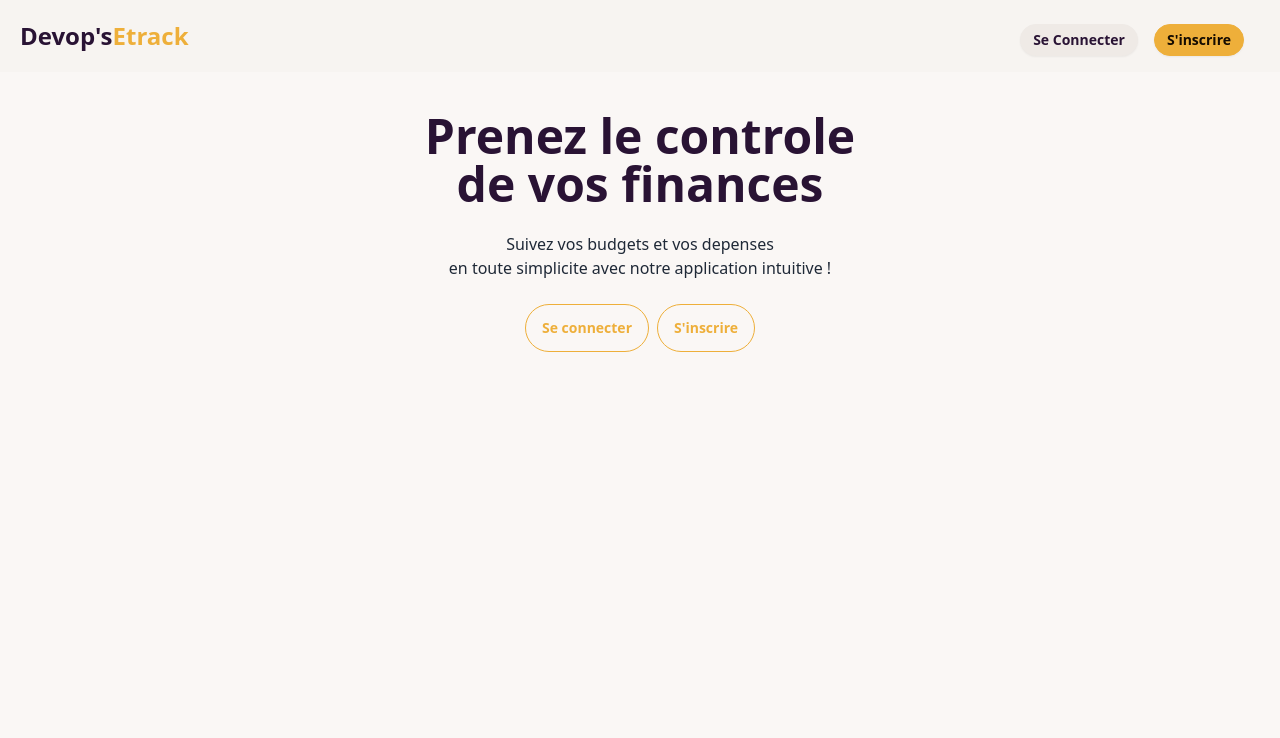
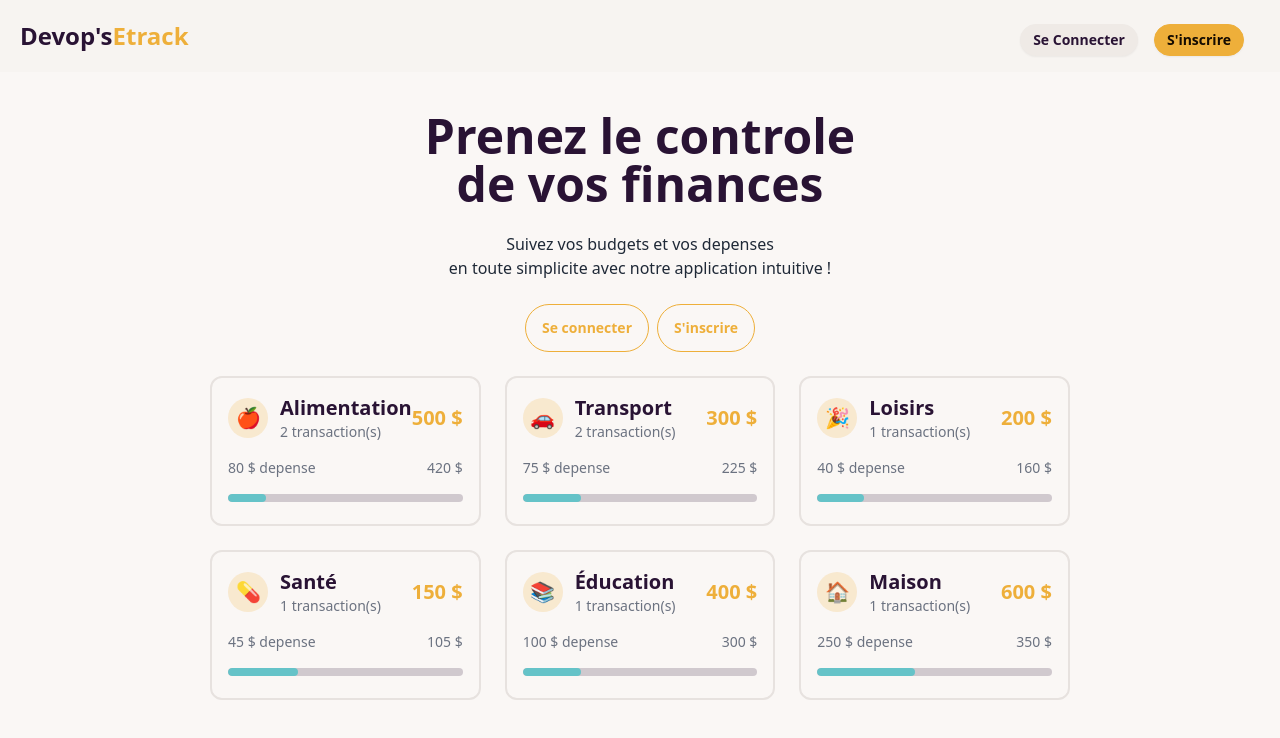
Before and after one commit to Devop-code/devop-etrack, a Next.js app: page / in a window 1280 px wide. Shown: the top 738 px of the page. Built offline with nearby package versions, Linux system fonts and the light colour scheme; no server answers.

Commit message:
ajout de la récupération des transactions par budget, amélioration de l'affichage des budgets et ajout d'un nouveau composant de gestion des budgets

```diff
--- a/app/Budgets/page.tsx
+++ b/app/Budgets/page.tsx
@@ -9,6 +9,7 @@ import Notification from "../components/Notification"
 import BudgetItem from "../components/BudgetItem"
 import {Budget} from "@/types"
 import Link from "next/link"
+import { Landmark } from 'lucide-react';
 const page = () => {
    const {user}=useUser()
    const [budgetName , setBudgetName]= useState<string>("")
@@ -36,6 +37,7 @@ const page = () => {
         amount,
         selectedEmoji
       )
+      fetchBudgets()
       const modal = document.getElementById("my_modal_3") as HTMLDialogElement
       if(modal){
         modal.close()
@@ -71,6 +73,7 @@ const page = () => {
 {/* You can open the modal using document.getElementById('ID').showModal() method */}
 <button className="btn" onClick={()=>(document.getElementById('my_modal_3') as HTMLDialogElement).showModal()}>
   Nouveau Budgets
+  <Landmark className='w-4'/>
   </button>
 <dialog id="my_modal_3" className="modal">
   <div className="modal-box">
@@ -118,8 +121,8 @@ const page = () => {
   <ul className="grid md:grid-cols-3 gap-6 mt-4">
    {
     budgets.map((budget)=>(
-      <Link href={""} key={budget.id}>
-        <BudgetItem budget={budget}/>
+      <Link href={`/manage/${budget.id}`} key={budget.id}>
+        <BudgetItem budget={budget} enableHover={1}/>
       </Link>
     ))
    }
--- a/app/actions.ts
+++ b/app/actions.ts
@@ -72,3 +72,22 @@ export async function getBudgets(email:string){
         throw error
     }
 }
+export async function getTransactionByBudgetId(budgetId:string){
+    try{
+        const budget = await prisma.budget.findUnique({
+            where:{
+                id:budgetId
+            },
+            include: {
+                transactions:true
+            }
+        })
+        if(!budget){
+            throw new Error('Budget non trouver');
+        }
+        return budget;
+    }catch(error){
+        console.error("erreur lors de la récupération des transactions: ",error)
+        throw error;
+    }
+}
--- a/app/components/BudgetItem.tsx
+++ b/app/components/BudgetItem.tsx
@@ -1,17 +1,19 @@
 import React from 'react'
 import {Budget} from '@/types'
 interface BudgetItemProps{
-  budget : Budget
+  budget : Budget;
+  enableHover?:number
 
 }
-const BudgetItem: React.FC<BudgetItemProps>=({budget})=>{
+const BudgetItem: React.FC<BudgetItemProps>=({budget,enableHover})=>{
     const transactionCount = budget.transactions ? budget.transactions.length : 0;
     const totalTransactionAmount = budget.transactions? budget.transactions.reduce((sum,transaction)=> sum + transaction.amount,0) : 0
     const remainingAmount = budget.amount - totalTransactionAmount
     const progressValue = totalTransactionAmount > budget.amount ? 100
     :  (totalTransactionAmount/ budget.amount) *100
+    const hoverClasse = enableHover === 1? "hover:shadow-xl hover:border-accent": ""
     return(
-        <li key={budget.id} className="p-4 rounded-xl border-base-300 list-none border-2">
+        <li key={budget.id} className={`p-4 rounded-xl border-base-300 list-none border-2 ${hoverClasse}`}>
             <div className="flex items-center justify-between">
                 <div className="flex items-center ">
                     <div className="bg-accent/20 text-xl h-10 w-10 rounded-full
@@ -26,7 +28,7 @@ const BudgetItem: React.FC<BudgetItemProps>=({budget})=>{
                     </div>
                 </div>
                 <div className="text-xl font-bold text-accent">
-                  {budget.amount}
+                  {budget.amount} $
                 </div>
             </div>
           <div className="flex justify-between item-center mt-4 text-gray-500 text-sm">
--- /dev/null
+++ b/app/data.ts
@@ -0,0 +1,132 @@
+import { Budget } from "@/type";
+
+const budgets: Budget[] = [
+  {
+    id: "1",
+    createdAt: new Date("2023-01-10"),
+    name: "Alimentation",
+    amount: 500,
+    emoji: "🍎",
+    transactions: [
+      {
+        id: "t1",
+        amount: 50,
+        emoji: "🍕",
+        description: "Pizzeria",
+        createdAt: new Date("2023-01-12"),
+        budgetName: "Alimentation",
+        budgetId: "1",
+      },
+      {
+        id: "t2",
+        amount: 30,
+        emoji: "🍞",
+        description: "Boulangerie",
+        createdAt: new Date("2023-01-15"),
+        budgetName: "Alimentation",
+        budgetId: "1",
+      },
+    ],
+  },
+  {
+    id: "2",
+    createdAt: new Date("2023-01-05"),
+    name: "Transport",
+    amount: 300,
+    emoji: "🚗",
+    transactions: [
+      {
+        id: "t3",
+        amount: 60,
+        emoji: "⛽",
+        description: "Essence",
+        createdAt: new Date("2023-01-08"),
+        budgetName: "Transport",
+        budgetId: "2",
+      },
+      {
+        id: "t4",
+        amount: 15,
+        emoji: "🚕",
+        description: "Taxi",
+        createdAt: new Date("2023-01-20"),
+        budgetName: "Transport",
+        budgetId: "2",
+      },
+    ],
+  },
+  {
+    id: "3",
+    createdAt: new Date("2023-02-01"),
+    name: "Loisirs",
+    amount: 200,
+    emoji: "🎉",
+    transactions: [
+      {
+        id: "t5",
+        amount: 40,
+        emoji: "🎬",
+        description: "Cinéma",
+        createdAt: new Date("2023-02-03"),
+        budgetName: "Loisirs",
+        budgetId: "3",
+      },
+    ],
+  },
+  {
+    id: "4",
+    createdAt: new Date("2023-02-15"),
+    name: "Santé",
+    amount: 150,
+    emoji: "💊",
+    transactions: [
+      {
+        id: "t6",
+        amount: 45,
+        emoji: "🏥",
+        description: "Consultation médicale",
+        createdAt: new Date("2023-02-17"),
+        budgetName: "Santé",
+        budgetId: "4",
+      },
+    ],
+  },
+  {
+    id: "5",
+    createdAt: new Date("2023-03-01"),
+    name: "Éducation",
+    amount: 400,
+    emoji: "📚",
+    transactions: [
+      {
+        id: "t7",
+        amount: 100,
+        emoji: "📖",
+        description: "Livres scolaires",
+        createdAt: new Date("2023-03-05"),
+        budgetName: "Éducation",
+        budgetId: "5",
+      },
+    ],
+  },
+  {
+    id: "6",
+    createdAt: new Date("2023-04-01"),
+    name: "Maison",
+    amount: 600,
+    emoji: "🏠",
+    transactions: [
+      {
+        id: "t8",
+        amount: 250,
+        emoji: "🛋️",
+        description: "Meubles",
+        createdAt: new Date("2023-04-10"),
+        budgetName: "Maison",
+        budgetId: "6",
+      },
+    ],
+  },
+];
+
+export default budgets;
--- /dev/null
+++ b/app/manage/[budgetid]/page.tsx
@@ -0,0 +1,43 @@
+"use client"
+import { getTransactionByBudgetId } from '@/app/actions';
+import BudgetItem from '@/app/components/BudgetItem';
+import { Budget } from '@/types';
+import React, { useEffect, useState } from 'react';
+
+const page = ({params}:{params:Promise<{budgetId:string}>}) => {
+    const [budgetId,setBudgetId ] = useState<string>("")
+    const [budget , setBudget] = useState<Budget>()
+  async function fetchBudgetData(budgetId:string){
+      try{
+        if(budgetId){
+          const budgetData= await getTransactionByBudgetId(budgetId)
+         setBudget(budgetData)
+        }
+      }
+      catch(error){
+        console.error("erreur lors de la recuperation du budget et des transaction",error)
+
+      }
+ }
+console.log(budget)
+console.log(budgetId)
+  useEffect(()=>{
+    const getId = async ()=>{
+      const resolvedParams = await params;
+      setBudgetId(resolvedParams.budgetId)
+      fetchBudgetData(resolvedParams.budgetId)
+    }
+    getId()
+  },[params])
+  return (
+    <div>
+      {
+        budget && (
+          <BudgetItem budget={budget} enableHover={1}/>
+        )}
+    </div>
+  );
+
+}
+
+export default page;
--- a/app/page.tsx
+++ b/app/page.tsx
@@ -1,6 +1,8 @@
 
 import Navbar from "./components/Navbar"
 import Link from "next/link"
+import budgets from "./data";
+import BudgetItem from "./components/BudgetItem";
 export default function Home() {
   return (
     <div>
@@ -23,7 +25,16 @@ export default function Home() {
                           S'inscrire
                        </Link>
                     </div>
-              </div>
+                    <ul className="grid md:grid-cols-3 gap-6 mt-4 md:r-[1200px] mt-6">
+                           {
+                           budgets.map((budget)=>(
+                              <Link href={""} key={budget.id}>
+                              <BudgetItem budget={budget} enableHover={1}/>
+                              </Link>
+                           ))
+                           }
+                        </ul>
+                                    </div>
            </div>
        </div>
     </div>
```
Also changed, not shown: 1 other file (tests, documents, lock files or other folders).
